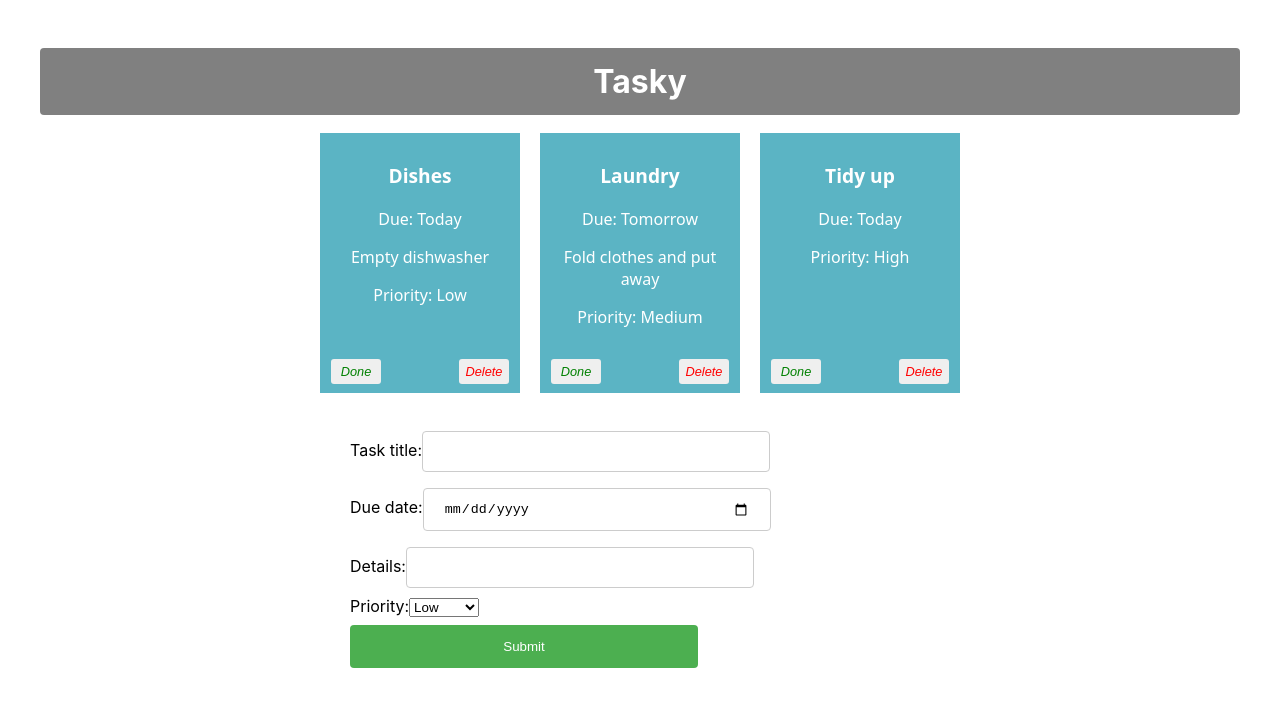
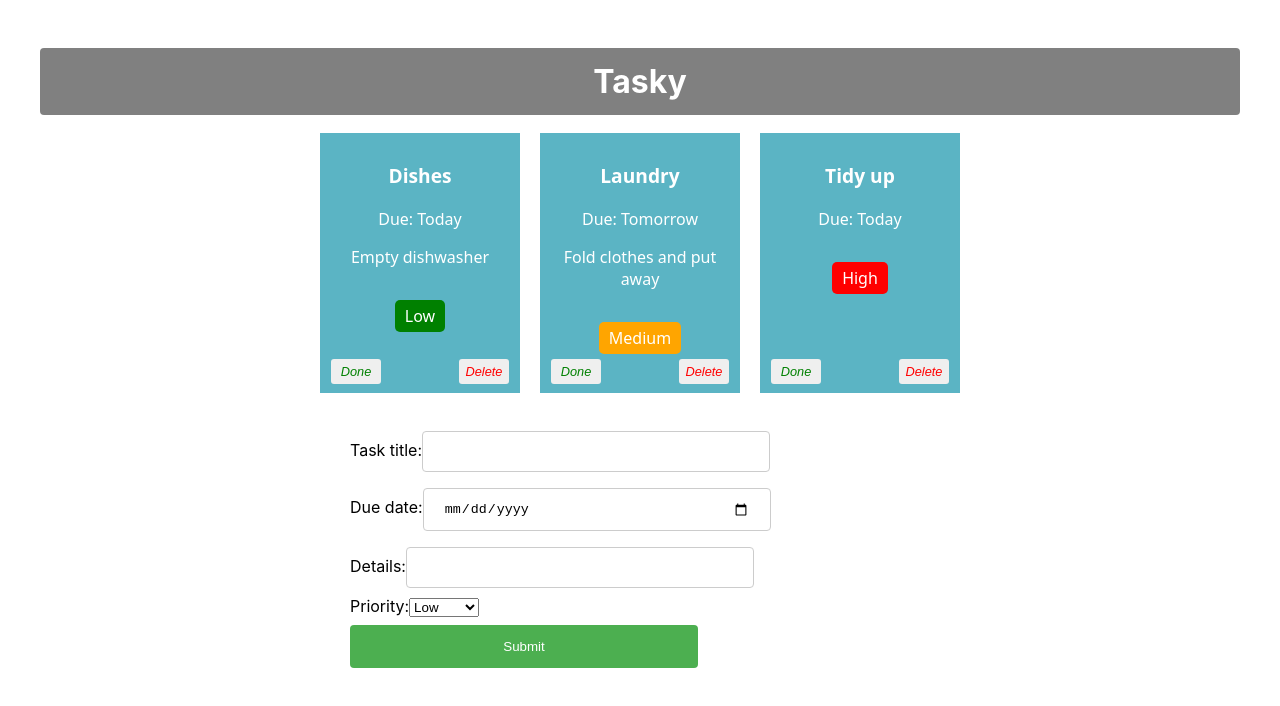
Before and after one commit to JacobDicksonOfficial/react-basics-labs, a React (Create React App) app in the folder tasky/: page / in a window 1280 px wide. Shown: the top 706 px of the page. Built offline with nearby package versions, Linux system fonts and the light colour scheme.

Commit message:
Tasky Lab 2 - Excercises done

```diff
--- a/tasky/src/App.css
+++ b/tasky/src/App.css
@@ -127,3 +127,27 @@ form {
   width: 50%;
   margin: auto;
 }
+
+.priority-low {
+  background-color: green;
+  color: white;
+  padding: 5px 10px;
+  border-radius: 5px;
+  display: inline-block;
+}
+
+.priority-medium {
+  background-color: orange;
+  color: white;
+  padding: 5px 10px;
+  border-radius: 5px;
+  display: inline-block;
+}
+
+.priority-high {
+  background-color: red;
+  color: white;
+  padding: 5px 10px;
+  border-radius: 5px;
+  display: inline-block;
+}
--- a/tasky/src/components/Task.js
+++ b/tasky/src/components/Task.js
@@ -1,17 +1,20 @@
 import React from 'react';
 
 const Task = (props) => {
+    // Dynamically assign class based on priority level
+    const priorityClass = `priority-${props.priority.toLowerCase()}`;
 
     return (
-        <div className="card" style={{backgroundColor: props.done ? 'lightgrey' : '#5bb4c4'}}>
+        <div className="card">
             <p className="title">{props.title}</p>
             <p>Due: {props.deadline}</p>
             {props.description && <p>{props.description}</p>}
-            <p>Priority: {props.priority}</p>
+            {/* Apply the priority class */}
+            <p className={priorityClass}>{props.priority}</p>
             <button onClick={props.markDone} className='doneButton'>Done</button>
             <button className='deleteButton' onClick={props.deleteTask}>Delete</button>
         </div>
-    )
+    );
 }
 
 export default Task;
```
